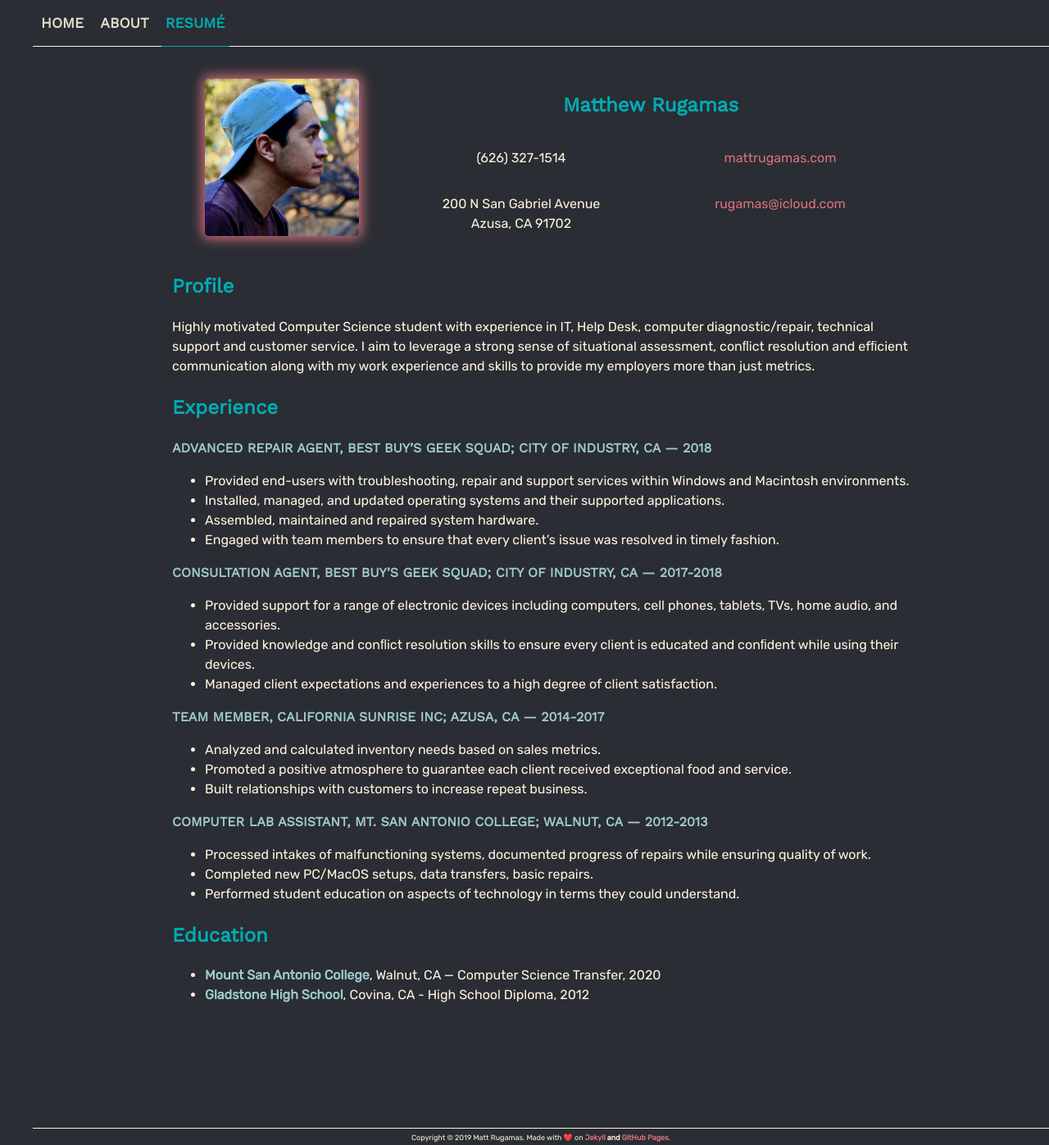
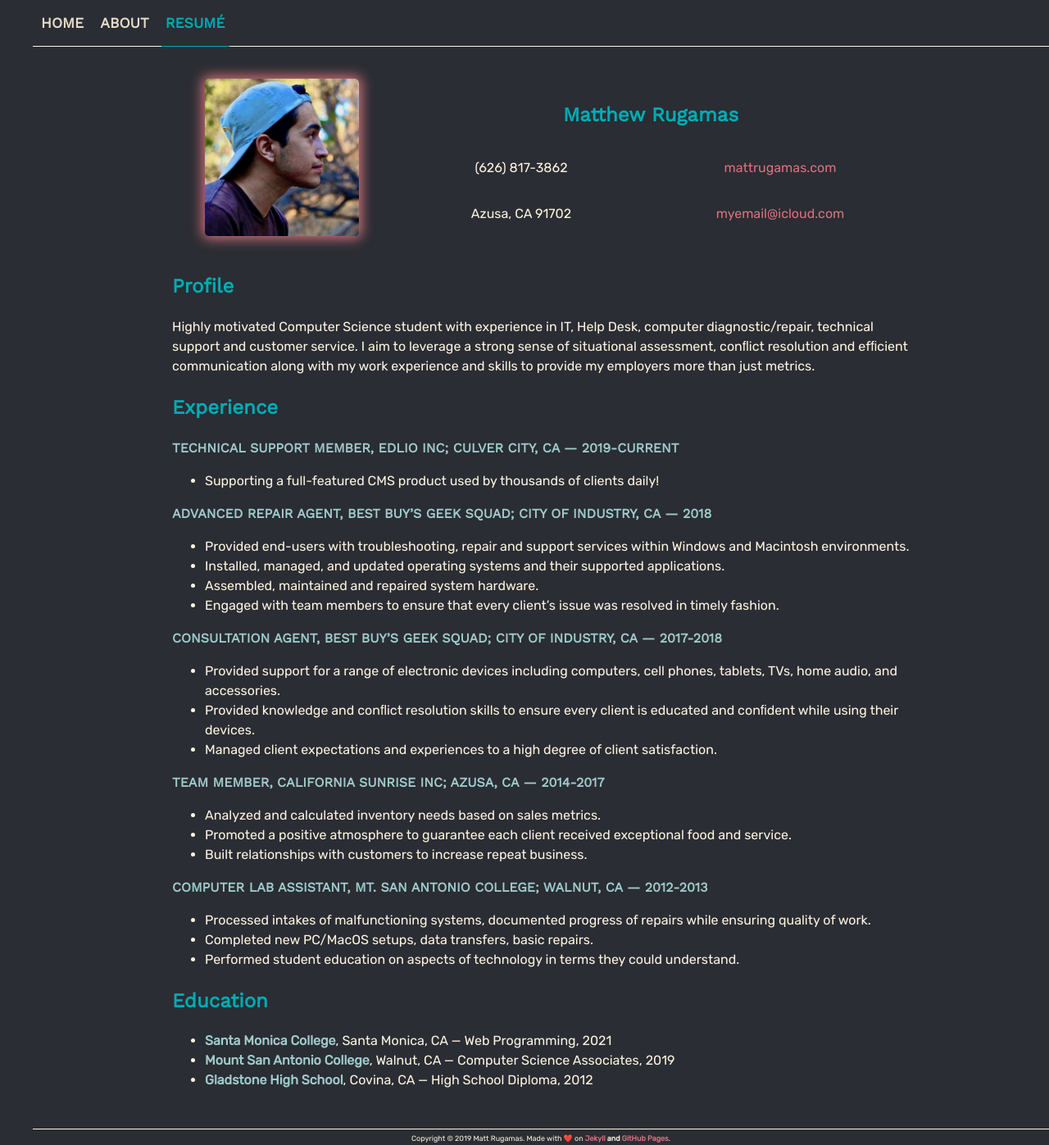
Before and after one commit to MattRugamas/mattrugamas.com, a Jekyll site: the page built from resume.html, in a window 1280 px wide and 1397 px high. Shown: the whole window at 82% size. Built offline with Jekyll 4.4.1, drawn with Linux system fonts in a browser that asks for light colours.

Commit message:
added the beezneez

```diff
--- a/resume.html
+++ b/resume.html
@@ -9,10 +9,10 @@ title: Resumé
         <section id="contactInfo">
             <h2>Matthew Rugamas</h2>
             <div class="infoFlex">
-                <p>(626) 327-1514</p>
+                <p>(626) 817-3862</p>
                 <p><a href="https://mattrugamas.com">mattrugamas.com</a></p>
-                <p>200 N San Gabriel Avenue<br /> Azusa, CA 91702</p>
-                <p><a href="mailto:rugamas@icloud.com">rugamas@icloud.com</a></p>
+                <p>Azusa, CA 91702</p>
+                <p><a href="mailto:craigsrelay@icloud.com">myemail@icloud.com</a></p>
             </div>
         </section>
     </section>
@@ -24,6 +24,10 @@ title: Resumé
 
     <section id="resumeExperience">
         <h2>Experience</h2>
+        <h3><strong>TECHNICAL SUPPORT MEMBER, EDLIO INC; CULVER CITY, CA — 2019-CURRENT</strong></h3>
+        <ul>
+            <li>Supporting a full-featured CMS product used by thousands of clients daily!</li>
+        </ul>
         <h3><strong>ADVANCED REPAIR AGENT, BEST BUY’S GEEK SQUAD; CITY OF INDUSTRY, CA — 2018</strong></h3>
         <ul>
             <li>Provided end-users with troubleshooting, repair and support services within Windows and Macintosh environments.</li>
@@ -54,8 +58,9 @@ title: Resumé
     <section id="resumeEducation">
         <h2>Education</h2>
         <ul>
-            <li><strong>Mount San Antonio College</strong>, Walnut, CA — Computer Science Transfer, 2020</li>
-            <li><strong>Gladstone High School</strong>, Covina, CA - High School Diploma, 2012</li>
+            <li><strong>Santa Monica College</strong>, Santa Monica, CA — Web Programming, 2021</li>
+            <li><strong>Mount San Antonio College</strong>, Walnut, CA — Computer Science Associates, 2019</li>
+            <li><strong>Gladstone High School</strong>, Covina, CA — High School Diploma, 2012</li>
         </ul>
     </section>
 </div>
```
